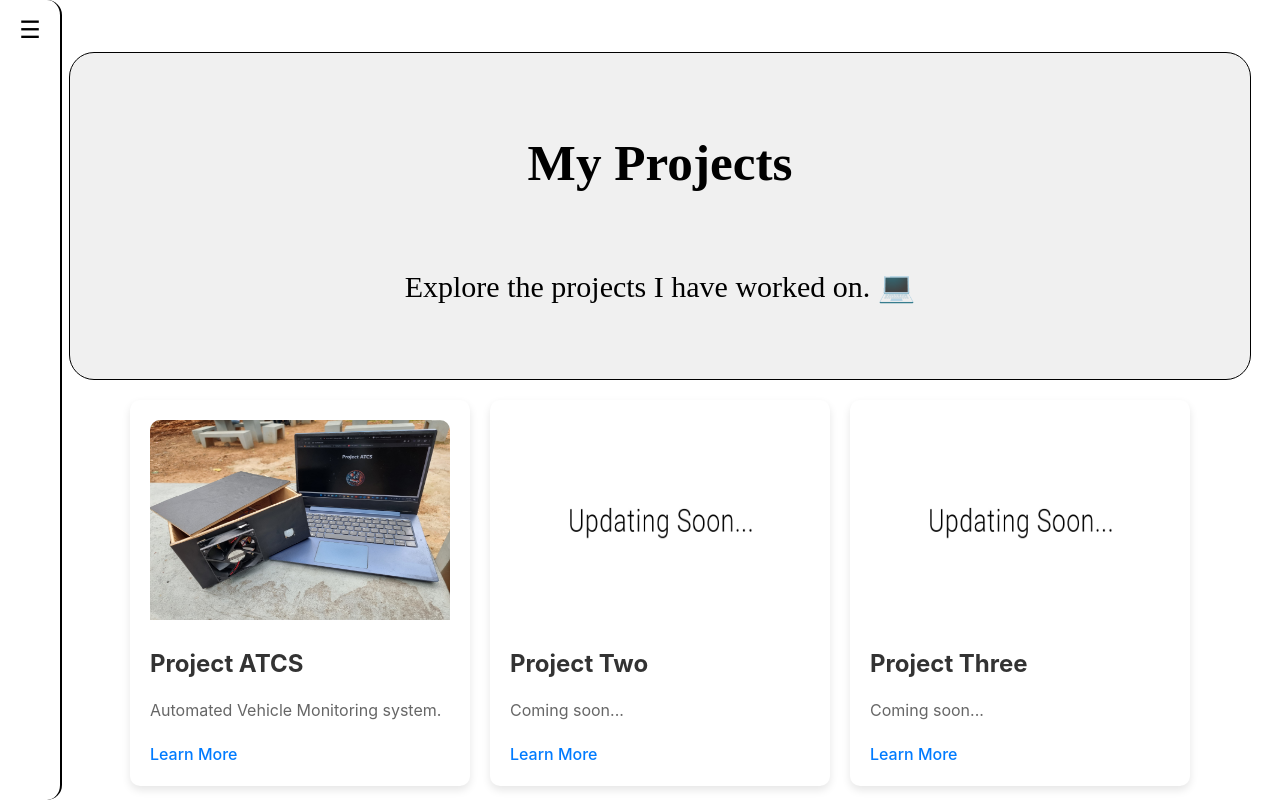
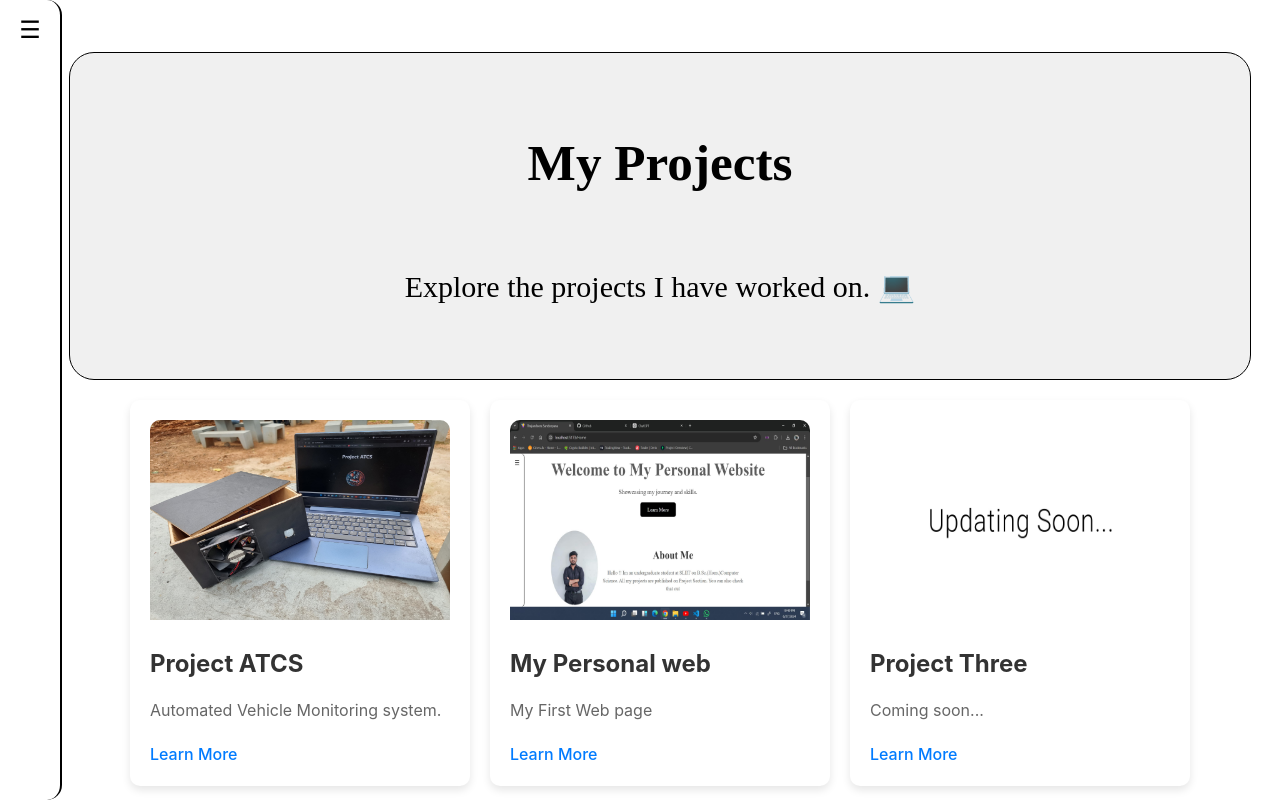
Before and after one commit to Thejandeera/My-Personal-web-02, a React (Vite) app in the folder web/: page /projects in a window 1280 px wide. Shown: the top 802 px of the page. Built offline with nearby package versions, Linux system fonts and the light colour scheme.

Commit message:
updated second project

```diff
--- a/web/src/Projects.jsx
+++ b/web/src/Projects.jsx
@@ -1,6 +1,7 @@
 import NavigationBar from "./navigationBar";
 import React from 'react';
 import projectimage from './assets/ATCS.jpg';
+import webimage from './assets/myweb.png';
 import './Project.css';
 import updatingsoon from './assets/updatingsoon.jpg'
 
@@ -16,10 +17,10 @@ function Projects() {
 
     },
     {
-      title: 'Project Two',
-      description: 'Coming soon...',
-      link: 'https://github.com/yourprofile/project-two',
-      image:updatingsoon
+      title: 'My Personal web',
+      description: 'My First Web page',
+      link: 'https://lnkd.in/gbgiDE6F',
+      image:webimage
     },
     {
       title: 'Project Three',
```
Also changed, not shown: web/src/assets/myweb.png (added).
